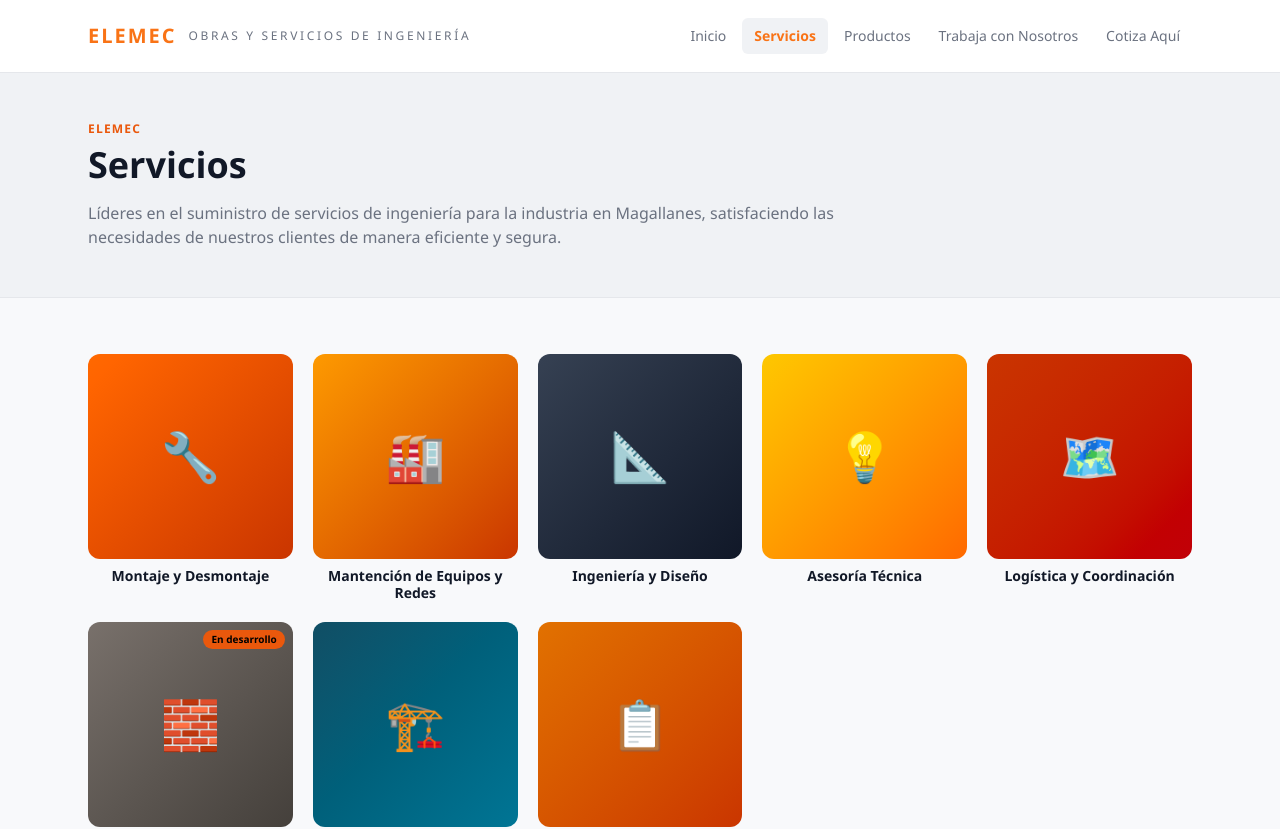
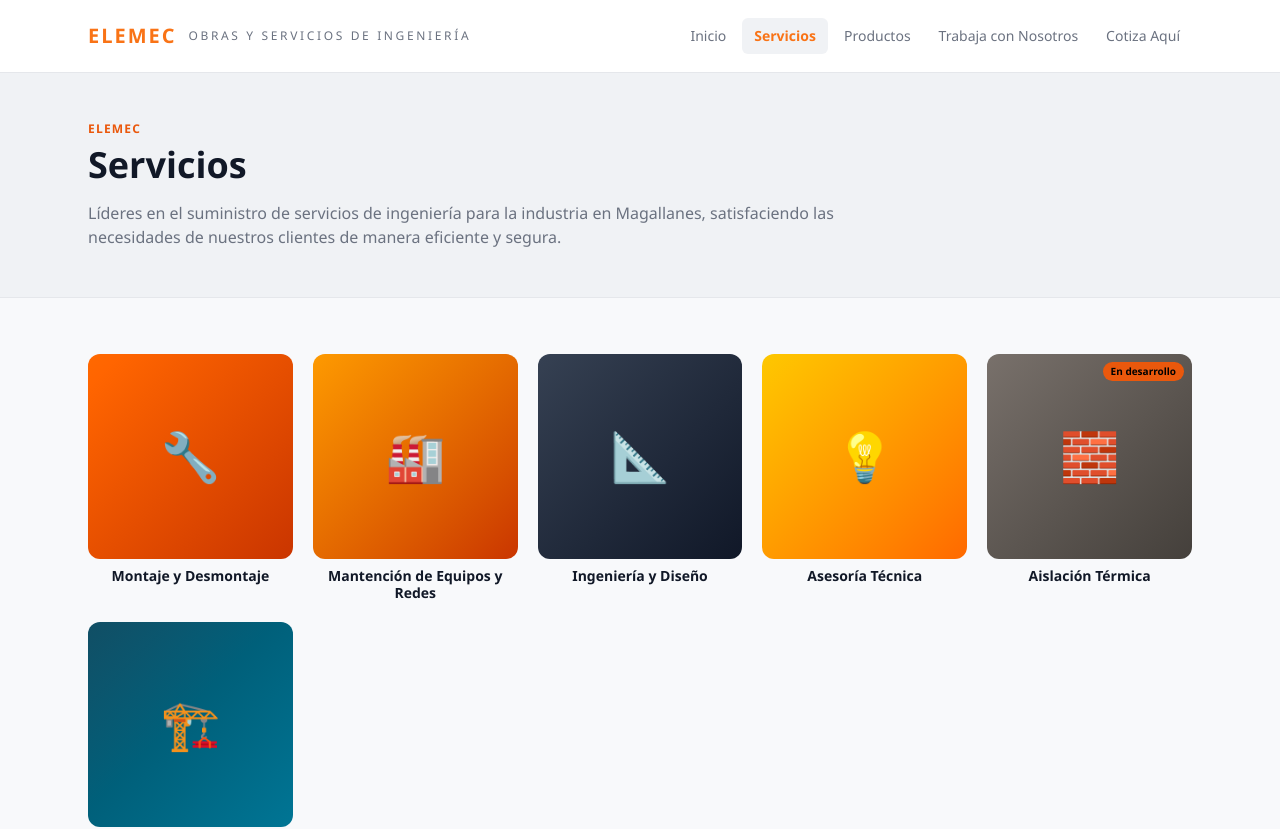
Before and after one commit to guilgarcia96-maker/elemec-web, a Next.js app: page /servicios in a window 1280 px wide. Shown: the top 829 px of the page. Built offline with nearby package versions, Linux system fonts and the light colour scheme.

Commit message:
feat: remove logistica and control de costos services

```diff
--- a/app/servicios/serviciosData.ts
+++ b/app/servicios/serviciosData.ts
@@ -85,24 +85,6 @@ export const servicios: Servicio[] = [
     ],
   },
   {
-    slug: "logistica-coordinacion",
-    titulo: "Logística y Coordinación",
-    icono: "🗺️",
-    gradiente: "from-orange-700 to-red-700",
-    descripcionCorta:
-      "Cobertura logística en toda la Región de Magallanes: Punta Arenas, Porvenir, Isla Dawson y más.",
-    descripcionLarga:
-      "ELEMEC ofrece capacidad logística orientada a atender los proyectos de nuestros clientes de la manera más efectiva en la Región de Magallanes y Tierra del Fuego, con cobertura en Punta Arenas, Porvenir, Isla Dawson, Cerro Sombrero y otras zonas de la región.",
-    items: [
-      "Coordinación de equipos y materiales en terreno.",
-      "Cobertura en toda la Región de Magallanes.",
-      "Logística para faenas en zonas remotas.",
-      "Gestión de proveedores y subcontratos.",
-      "Planificación de accesos y permisos.",
-      "Respuesta a emergencias en menos de 24 horas.",
-    ],
-  },
-  {
     slug: "aislacion-termica",
     titulo: "Aislación Térmica",
     icono: "🧱",
@@ -138,22 +120,4 @@ export const servicios: Servicio[] = [
       "Mantención preventiva y correctiva integrada con respuesta en menos de 24 horas.",
     ],
   },
-  {
-    slug: "control-de-costos",
-    titulo: "Control de Costos",
-    icono: "📋",
-    gradiente: "from-amber-600 to-orange-700",
-    descripcionCorta:
-      "Gestión integral de proyecto: planificación, avance y control de costos desde inicio hasta cierre.",
-    descripcionLarga:
-      "Gestión integral de ejecución: planificación, coordinación de obra, control de avance y control de costos desde inicio hasta cierre de proyecto. Aseguramos el cumplimiento de plazos y presupuesto con menor tasa de desviaciones.",
-    items: [
-      "Planificación con carta Gantt y línea base.",
-      "Control de avance semanal con indicadores (KPI).",
-      "Gestión de estados de pago y contratos.",
-      "Informes de gestión para mandantes.",
-      "Cierre técnico y documental de obras.",
-      "Coordinación con proveedores y subcontratos.",
-    ],
-  },
 ];
```
